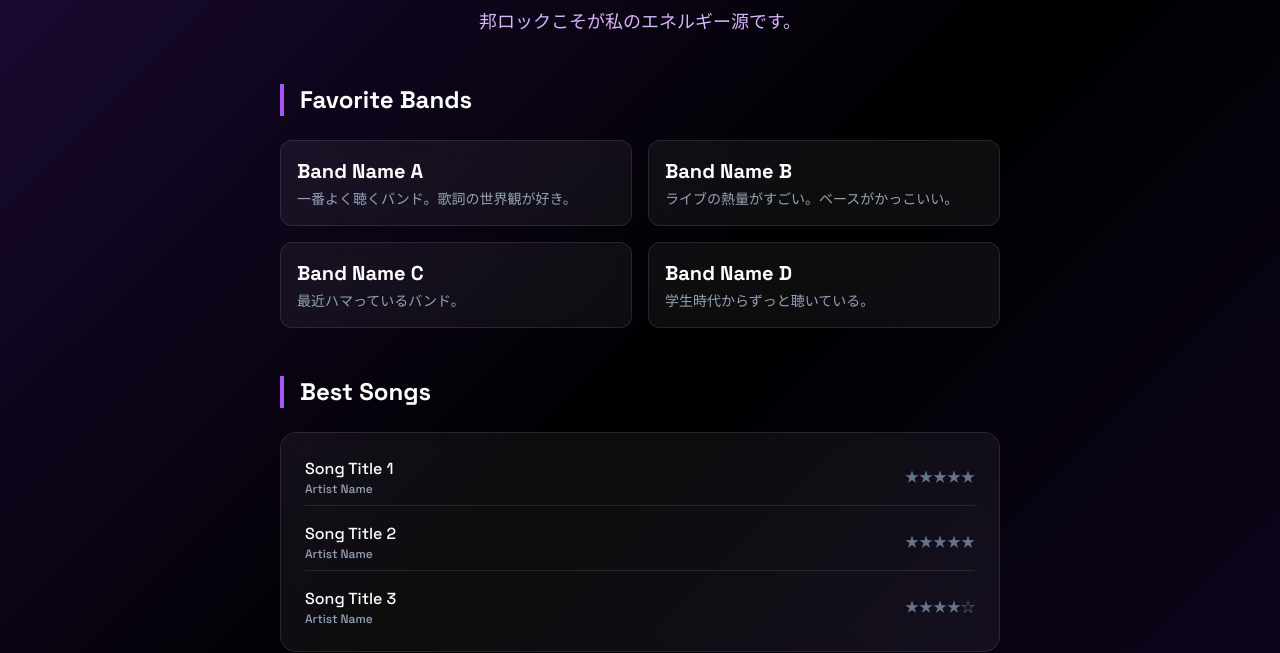
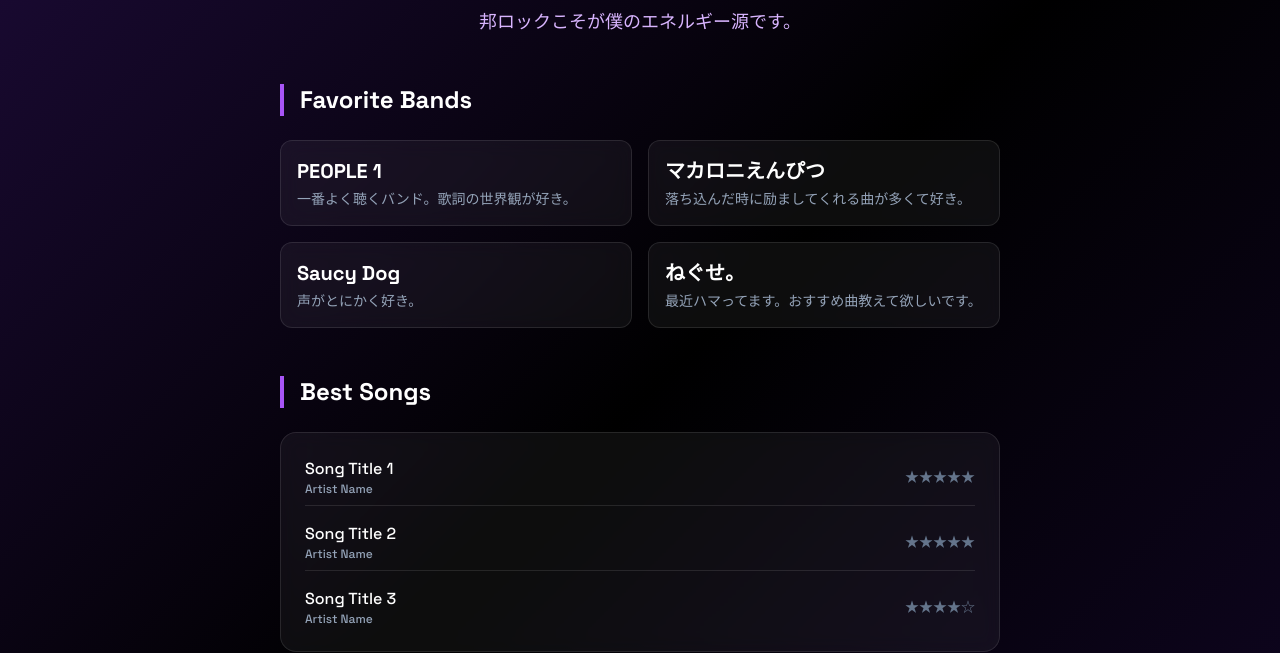
Before and after one commit to hinata0311/Homepage, a plain HTML site: page jrock.html in a window 1280 px wide. Shown: the part 161-814 px from the top of the page. Drawn offline with nearby package versions, Linux system fonts and the light colour scheme.

Commit message:
Fix name and affiliation

```diff
--- a/jrock.html
+++ b/jrock.html
@@ -40,7 +40,7 @@
 
         <div class="text-center mb-12">
             <h1 class="text-4xl sm:text-5xl font-bold mb-4 tracking-tight">No Music, No Life.</h1>
-            <p class="text-lg text-purple-300">邦ロックこそが私のエネルギー源です。</p>
+            <p class="text-lg text-purple-300">邦ロックこそが僕のエネルギー源です。</p>
         </div>
 
         <section class="mb-12">
@@ -48,20 +48,20 @@
 
             <div class="grid grid-cols-1 sm:grid-cols-2 gap-4">
                 <div class="glass-card p-4 rounded-xl hover:bg-white/10 transition-colors">
-                    <h3 class="text-xl font-bold text-white">Band Name A</h3>
+                    <h3 class="text-xl font-bold text-white">PEOPLE 1</h3>
                     <p class="text-sm text-slate-400 mt-1">一番よく聴くバンド。歌詞の世界観が好き。</p>
                 </div>
                 <div class="glass-card p-4 rounded-xl hover:bg-white/10 transition-colors">
-                    <h3 class="text-xl font-bold text-white">Band Name B</h3>
-                    <p class="text-sm text-slate-400 mt-1">ライブの熱量がすごい。ベースがかっこいい。</p>
+                    <h3 class="text-xl font-bold text-white">マカロニえんぴつ</h3>
+                    <p class="text-sm text-slate-400 mt-1">落ち込んだ時に励ましてくれる曲が多くて好き。</p>
                 </div>
                 <div class="glass-card p-4 rounded-xl hover:bg-white/10 transition-colors">
-                    <h3 class="text-xl font-bold text-white">Band Name C</h3>
-                    <p class="text-sm text-slate-400 mt-1">最近ハマっているバンド。</p>
+                    <h3 class="text-xl font-bold text-white">Saucy Dog</h3>
+                    <p class="text-sm text-slate-400 mt-1">声がとにかく好き。</p>
                 </div>
                 <div class="glass-card p-4 rounded-xl hover:bg-white/10 transition-colors">
-                    <h3 class="text-xl font-bold text-white">Band Name D</h3>
-                    <p class="text-sm text-slate-400 mt-1">学生時代からずっと聴いている。</p>
+                    <h3 class="text-xl font-bold text-white">ねぐせ。</h3>
+                    <p class="text-sm text-slate-400 mt-1">最近ハマってます。おすすめ曲教えて欲しいです。</p>
                 </div>
             </div>
         </section>
```
